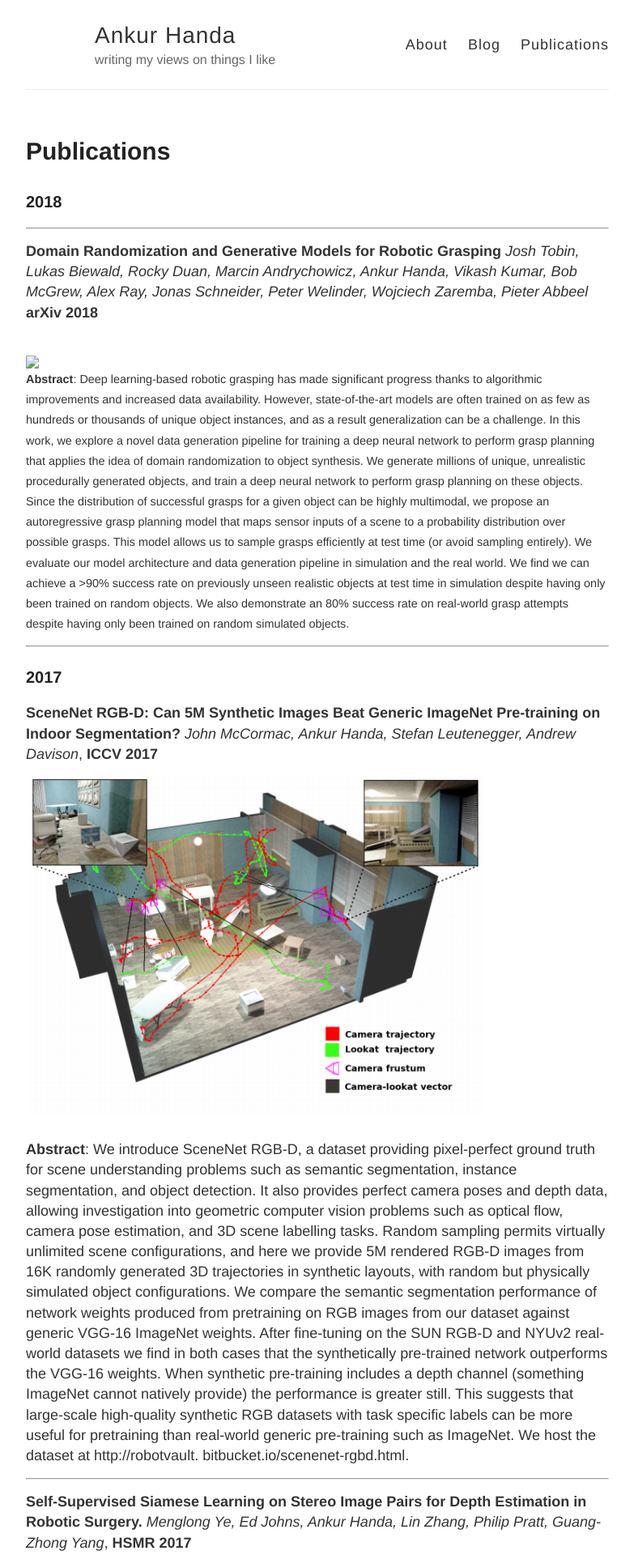
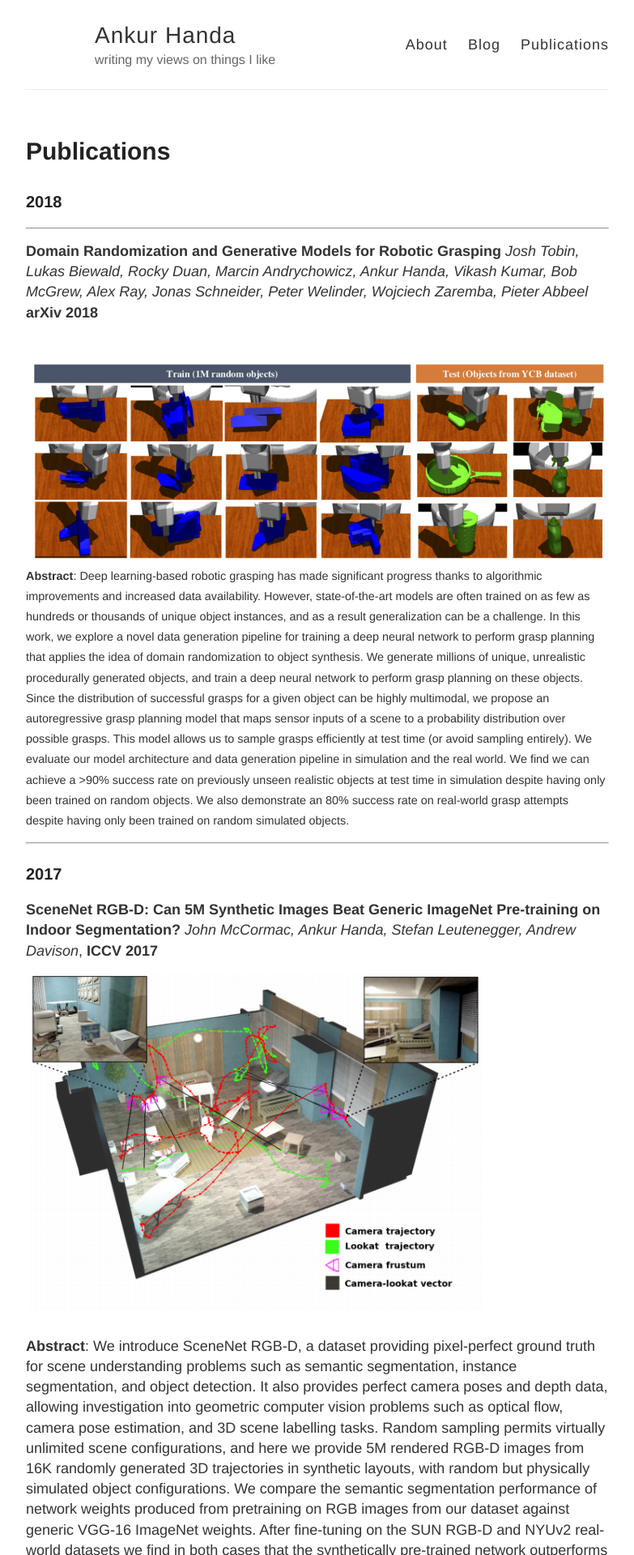
Before and after one commit to ankurhanda/ankurhanda.github.io, a Jekyll site: the page built from publications.md, in a window 1280 px wide. Shown: the top 1920 px of the page at 81% size, without its empty margins (248-1031 px from the left). Built offline with Jekyll 4.4.1, drawn with Linux system fonts in a browser that asks for light colours.

Commit message:
updating images and papers
Signed-off-by: Ankur Handa <ahanda@dhcp-10-21-132-110.nvidia.com>

```diff
--- a/publications.md
+++ b/publications.md
@@ -8,7 +8,7 @@ permalink: /publications/
 **Domain Randomization and Generative Models for Robotic Grasping** _Josh Tobin, Lukas Biewald, Rocky Duan, Marcin Andrychowicz, Ankur Handa, Vikash Kumar, Bob McGrew, Alex Ray, Jonas Schneider, Peter Welinder, Wojciech Zaremba, Pieter Abbeel_ **arXiv 2018**
 
 <br>
-<img align="left" src="./images/pubs/josh_DR_GM.png" width="100%"> <span style="line-height: .4em; font-size: 0.8em;">**Abstract**: Deep learning-based robotic grasping has made significant progress thanks to algorithmic improvements and increased data availability. However, state-of-the-art models are often trained on as few as hundreds or thousands of unique object instances, and as a result generalization can be a challenge.  In this work, we explore a novel data generation pipeline for training a deep neural network to perform grasp planning that applies the idea of domain randomization to object synthesis. We generate millions of unique, unrealistic procedurally generated objects, and train a deep neural network to perform grasp planning on these objects.  Since the distribution of successful grasps for a given object can be highly multimodal, we propose an autoregressive grasp planning model that maps sensor inputs of a scene to a probability distribution over possible grasps. This model allows us to sample grasps efficiently at test time (or avoid sampling entirely).  We evaluate our model architecture and data generation pipeline in simulation and the real world. We find we can achieve a >90% success rate on previously unseen realistic objects at test time in simulation despite having only been trained on random objects. We also demonstrate an 80% success rate on real-world grasp attempts despite having only been trained on random simulated objects. </span>
+<img align="left" src="/images/pubs/josh_DR_GM.png" width="100%"> <span style="line-height: 10pt; font-size: 0.8em;">**Abstract**: Deep learning-based robotic grasping has made significant progress thanks to algorithmic improvements and increased data availability. However, state-of-the-art models are often trained on as few as hundreds or thousands of unique object instances, and as a result generalization can be a challenge.  In this work, we explore a novel data generation pipeline for training a deep neural network to perform grasp planning that applies the idea of domain randomization to object synthesis. We generate millions of unique, unrealistic procedurally generated objects, and train a deep neural network to perform grasp planning on these objects.  Since the distribution of successful grasps for a given object can be highly multimodal, we propose an autoregressive grasp planning model that maps sensor inputs of a scene to a probability distribution over possible grasps. This model allows us to sample grasps efficiently at test time (or avoid sampling entirely).  We evaluate our model architecture and data generation pipeline in simulation and the real world. We find we can achieve a >90% success rate on previously unseen realistic objects at test time in simulation despite having only been trained on random objects. We also demonstrate an 80% success rate on real-world grasp attempts despite having only been trained on random simulated objects. </span>
 <br>
 <hr>
 
```
